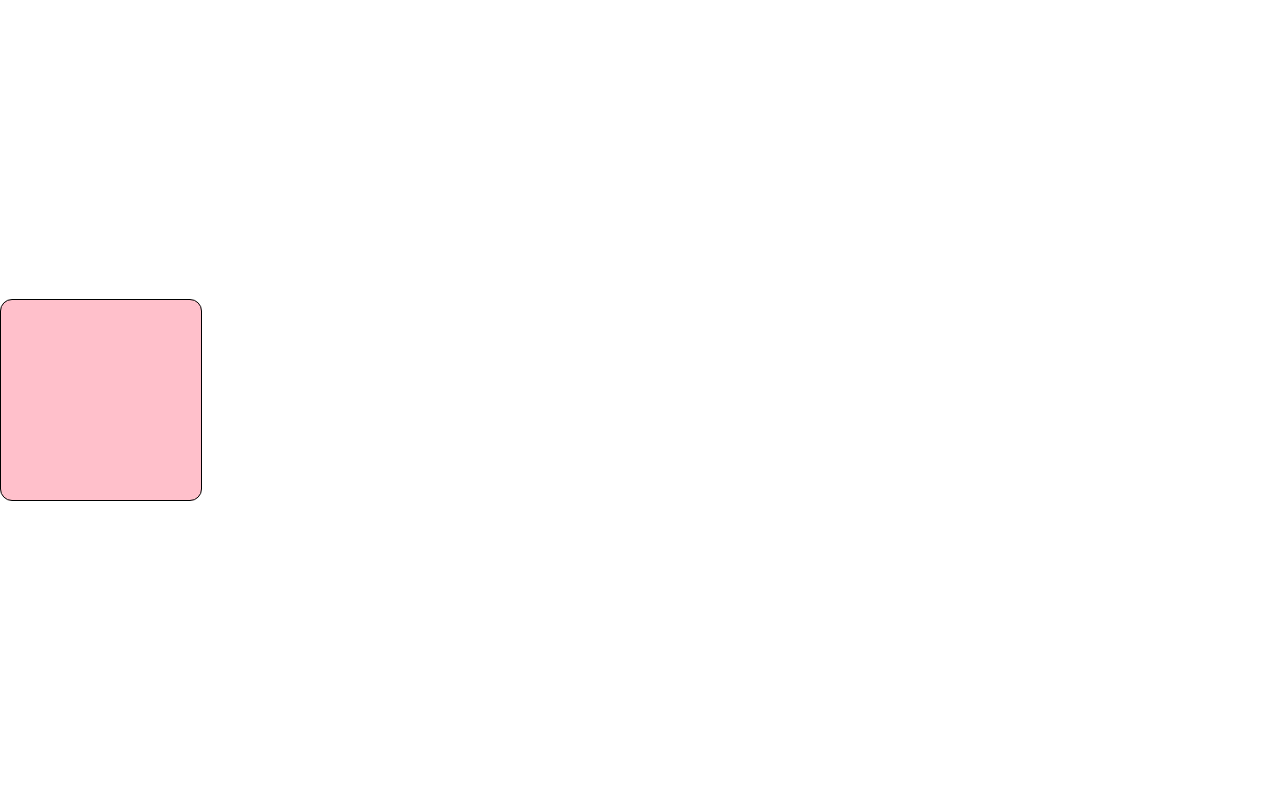
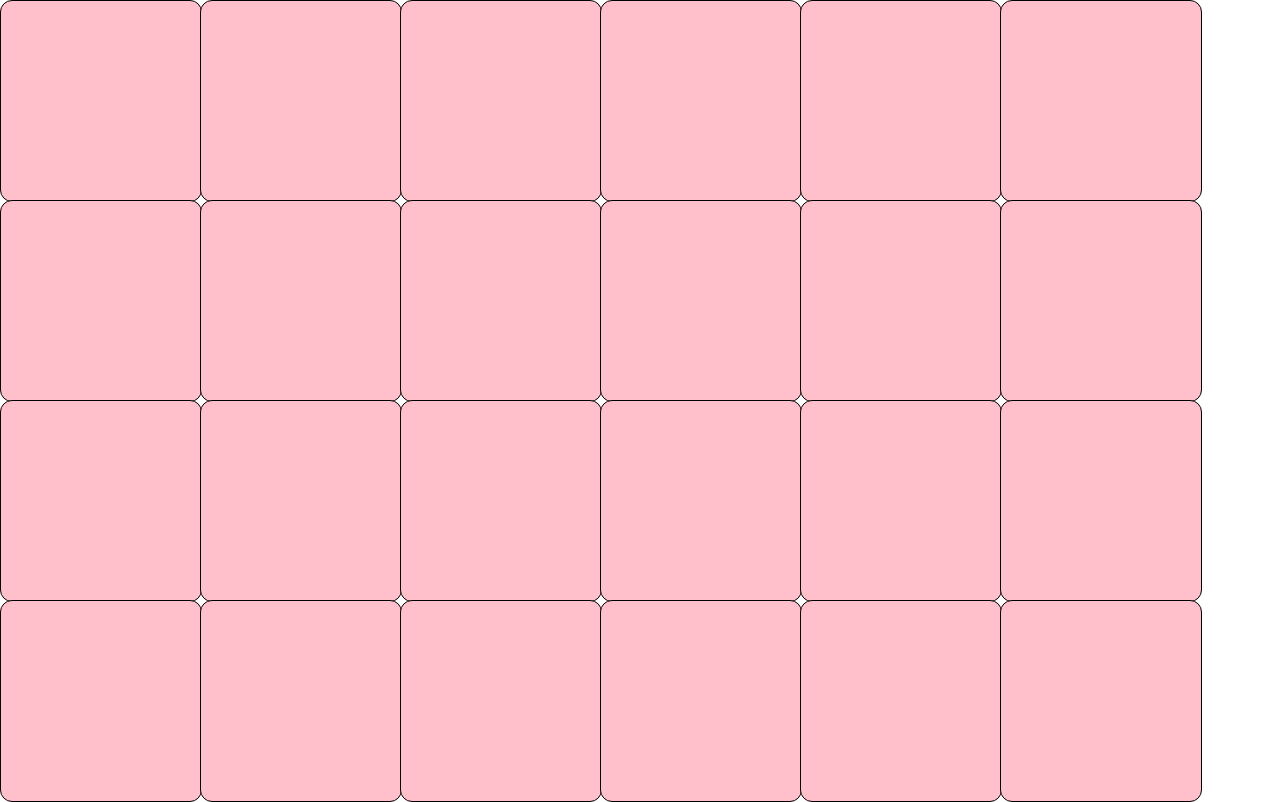
Before and after one commit to durpdur/PathFindingAlgos, a React (Vite) app: page / in a window 1280 px wide. Built offline with nearby package versions, Linux system fonts and the light colour scheme.

Commit message:
Render boxes according to viewport size

```diff
--- a/src/App.css
+++ b/src/App.css
@@ -0,0 +1,7 @@
+.grid {
+  display: grid;
+  grid-template-columns: repeat(auto-fill, 200px);
+  grid-template-rows: repeat(auto-fill, 200px);
+  width: 100vw;
+  height: 100vh;
+}
--- a/src/App.tsx
+++ b/src/App.tsx
@@ -4,20 +4,47 @@ import "./App.css";
 import WhiteBox from "./components/WhiteBox";
 
 function App() {
-  const [argPinkWhite, setPinkWhite] = useState(true); // Track the color state
+  const gridRow = Math.floor(window.innerWidth / 200);
+  const gridCol = Math.floor(window.innerHeight / 200);
 
-  const togglePinkWhite = () => {
-    let currColor = argPinkWhite ? "white" : "pink"; // logic
-    console.log(currColor);
+  // initial states
+  const initialStates: boolean[][] = Array.from(Array(gridRow), () =>
+    new Array(gridCol).fill(true)
+  );
 
-    setPinkWhite(prev => !prev); // Setter call
+  // state, setState
+  const [boxStates, setBoxStates] = useState<boolean[][]>(initialStates); // Track the color state
+
+  // function processing
+  const toggleStates = (i: number, j: number) => {
+    console.log(`Toggleing (${i}-${j})`);
+    const newStates = boxStates.map((row) => [...row]); // copies state
+    newStates[i][j] = !newStates[i][j]; // swap logic
+
+    setBoxStates(newStates); // sets mutated state
   };
 
-  return (
-    <>
-      <WhiteBox pinkWhite={argPinkWhite} onClick={togglePinkWhite} />
-    </>
+  //
+  const whiteBoxComponents = (
+    <div className="grid">
+      {
+        boxStates.map(
+          (row, i) =>
+            row.map(
+              (state, j) => (
+                <WhiteBox
+                  key={`${i}-${j}`}
+                  pinkWhite={state}
+                  onClick={() => toggleStates(i, j)}
+                />
+              ) // WhiteBox
+            ) // row.map
+        ) // boxStates.map
+      }
+    </div>
   );
+
+  return <>{whiteBoxComponents}</>;
 }
 
 export default App;
```
